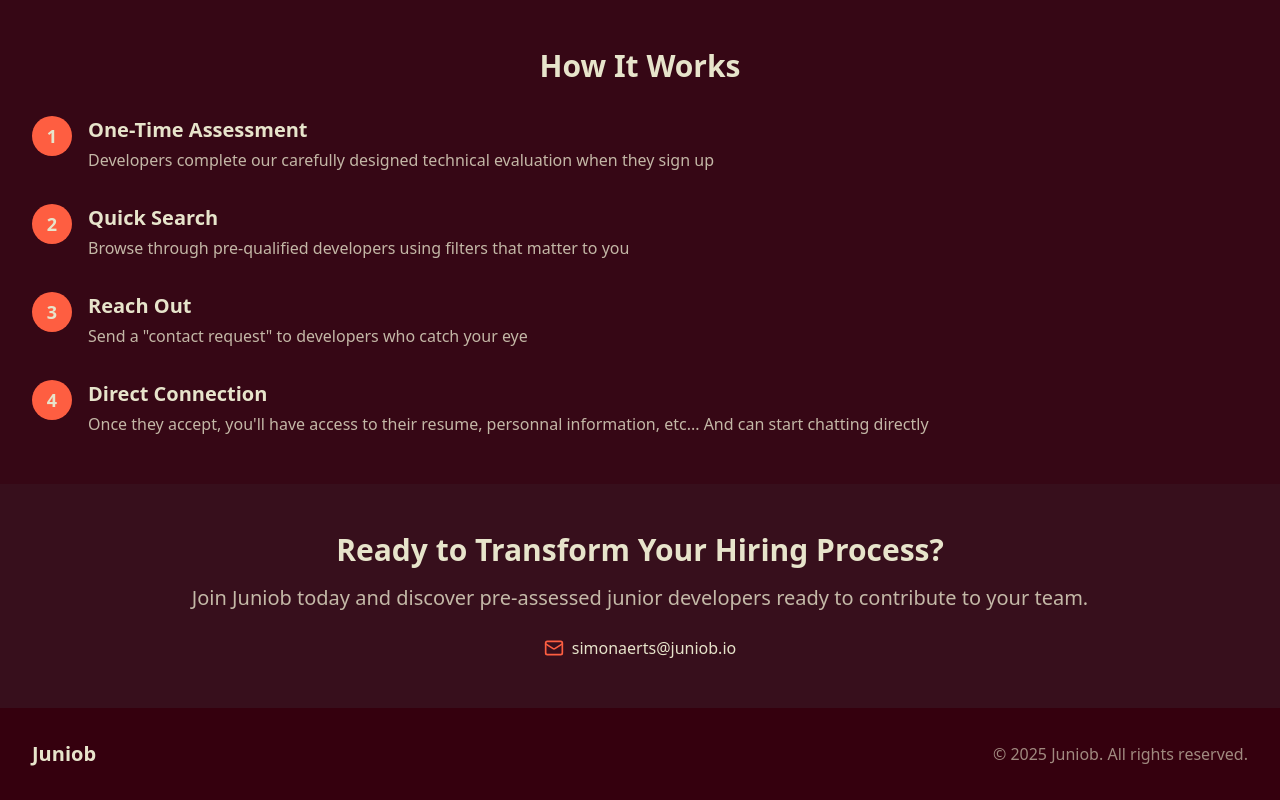
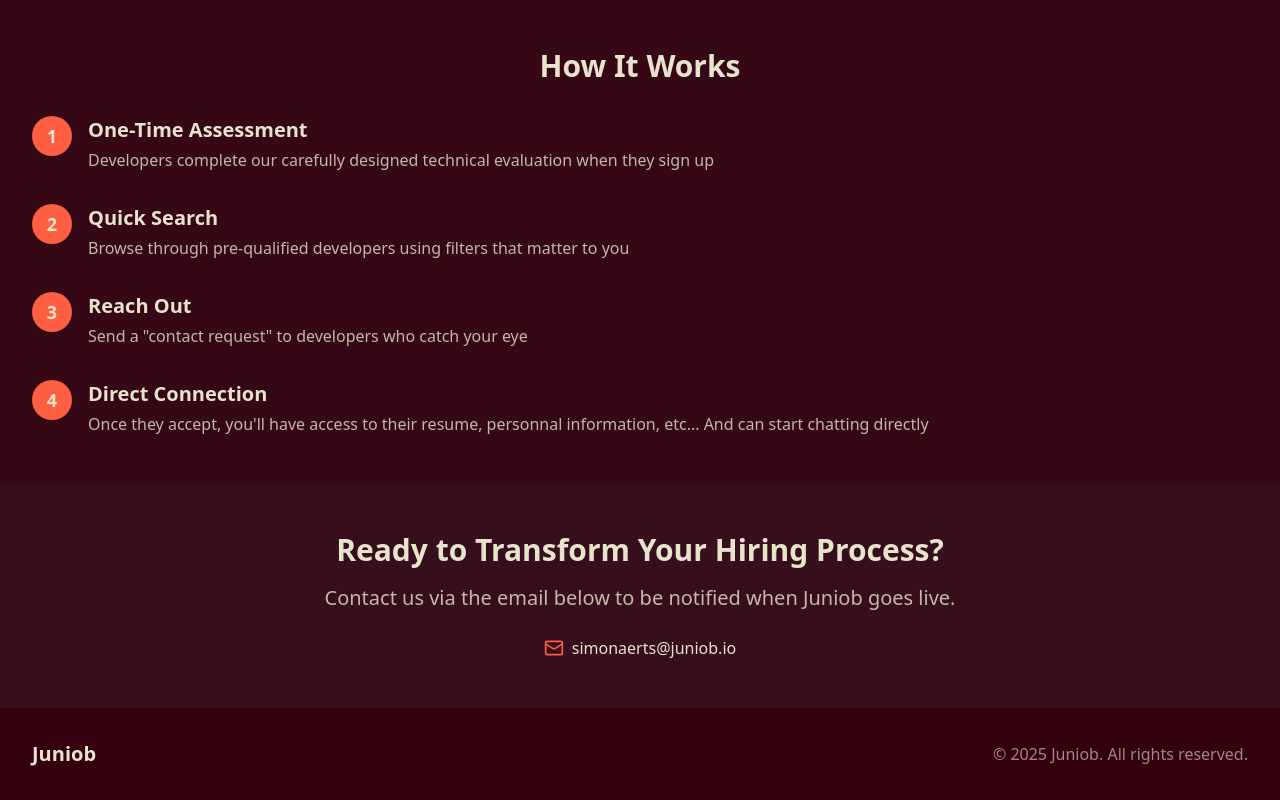
Before and after one commit to SimonAertsBecode/juniob-vitrine, a React (Vite) app: page / in a window 1280 px wide. Shown: the part 1286-2086 px from the top of the page. Built offline with nearby package versions, Linux system fonts and the light colour scheme.

Commit message:
update footer

```diff
--- a/src/App.tsx
+++ b/src/App.tsx
@@ -194,8 +194,7 @@
             Ready to Transform Your Hiring Process?
           </h2>
           <p className="text-content/80 text-xl mb-6">
-            Join Juniob today and discover pre-assessed junior developers ready
-            to contribute to your team.
+            Contact us via the email below to be notified when Juniob goes live.
           </p>
           <div className="flex items-center justify-center gap-2 text-content">
             <Mail className="h-5 w-5 text-primary" />
@@ -216,7 +215,7 @@
             <div className="flex items-center gap-2">
               <span className="text-xl font-bold text-content">Juniob</span>
             </div>
-            <p>© 2025 Juniob. All rights reserved.</p>
+            <p>&#169; 2025 Juniob. All rights reserved.</p>
           </div>
         </div>
       </footer>
```
